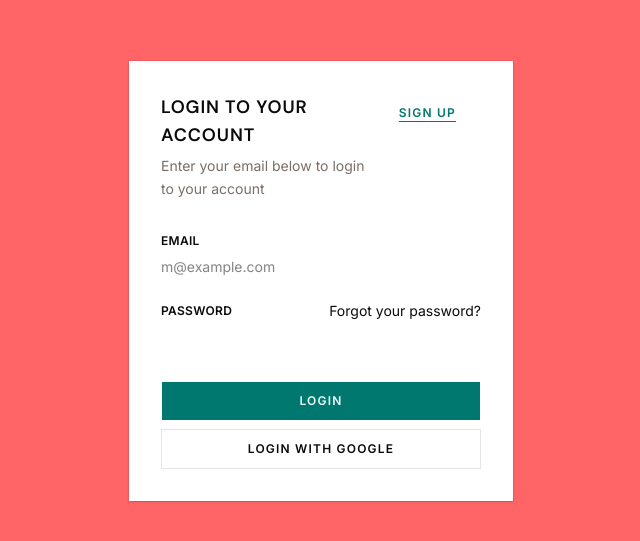
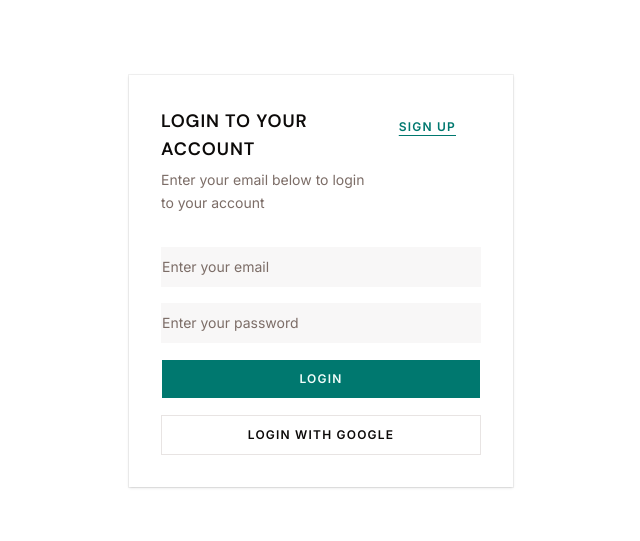
Before and after one commit to umme-Tahazzee/project-nextjs-frontend, a Next.js app: page /login in a window 1280 px wide. Shown: the part 119-660 px from the top of the page, without its empty margins (319-959 px from the left). Built offline with nearby package versions, Linux system fonts and the light colour scheme.

Commit message:
feat :  Implementing Server Action For Login Form

```diff
--- /dev/null
+++ b/app/(auth)/_actions/authAction.ts
@@ -0,0 +1,22 @@
+"use server";
+
+export const loginAction = async (formData: FormData) => {
+  console.log(formData);
+
+  const email = formData.get("email");
+  const password = formData.get("password");
+  const payload = {
+     email,
+     password
+  }
+  const res = await fetch(`${process.env.BACKEND_API_URL}api/auth/login`, {
+    method: "POST",
+    headers: {
+      "content-type": "application/json",
+    },
+    body : JSON.stringify(payload)
+  });
+
+  const result = await res.json()
+  console.log(result)
+};
--- a/app/(auth)/_components/LoginFrom.tsx
+++ b/app/(auth)/_components/LoginFrom.tsx
@@ -1,39 +1,53 @@
-"use client"
+"use client";
 
-import { CardContent } from '@/components/ui/card'
-import { Label } from '@/components/ui/label'
-import { Input } from '@base-ui/react'
+import { Button } from "@/components/ui/button";
+import {
+  Card,
+  CardAction,
+  CardContent,
+  CardDescription,
+  CardHeader,
+  CardTitle,
+} from "@/components/ui/card";
+import { Input } from "@/components/ui/input";
+import { loginAction } from "../_actions/authAction";
 
 const LoginFrom = () => {
   return (
+    <form action={loginAction} className="space-y-4 w-full max-w-sm">
+      <Card className="">
+        <CardHeader className="">
+          <CardTitle>Login to your account</CardTitle>
+          <CardDescription>
+            Enter your email below to login to your account
+          </CardDescription>
+          <CardAction>
+            <Button variant="link">Sign Up</Button>
+          </CardAction>
+        </CardHeader>
+        <CardContent className="space-y-4">
+          <Input
+            name="email"
+            type="email"
+            placeholder="Enter your email"
+            required
+          />
+          <Input
+            name="password"
+            type="password"
+            placeholder="Enter your password"
+            required
+          />
+          <Button type="submit" className="w-full">
+            Login
+          </Button>
+          <Button variant="outline" className="w-full">
+            Login with Google
+          </Button>
+        </CardContent>
+      </Card>
+    </form>
+  );
+};
 
-        <form>
-          <div className="flex flex-col gap-6">
-            <div className="grid gap-2">
-              <Label htmlFor="email">Email</Label>
-              <Input
-                id="email"
-                type="email"
-                placeholder="m@example.com"
-                required
-              />
-            </div>
-            <div className="grid gap-2">
-              <div className="flex items-center">
-                <Label htmlFor="password">Password</Label>
-                <a
-                  href="#"
-                  className="ml-auto inline-block text-sm underline-offset-4 hover:underline"
-                >
-                  Forgot your password?
-                </a>
-              </div>
-              <Input id="password" type="password" required />
-            </div>
-          </div>
-        </form>
-
-  )
-}
-
-export default LoginFrom
+export default LoginFrom;
--- a/app/(auth)/layout.tsx
+++ b/app/(auth)/layout.tsx
@@ -3,7 +3,7 @@ import React from "react"
 
 const AuthLayout = ({children}:{ children: React.ReactNode}) => {
   return (
-    <div className="bg-red-400">
+    <div className="max-w-7xl mx-auto ">
       {children}
     </div>
   )
--- a/app/(auth)/login/page.tsx
+++ b/app/(auth)/login/page.tsx
@@ -1,42 +1,10 @@
-import { Button } from "@/components/ui/button"
-import {
-  Card,
-  CardAction,
-  CardContent,
-  CardDescription,
-  CardFooter,
-  CardHeader,
-  CardTitle,
-} from "@/components/ui/card"
-import { Input } from "@/components/ui/input"
-import { Label } from "@/components/ui/label"
-import LoginFrom from "../_components/LoginFrom"
+import LoginFrom from "../_components/LoginFrom";
+
 
 export default function LoginPage() {
   return (
     <div className="flex h-screen items-center justify-center">
-    <Card className="w-full max-w-sm ">
-      <CardHeader>
-        <CardTitle>Login to your account</CardTitle>
-        <CardDescription>
-          Enter your email below to login to your account
-        </CardDescription>
-        <CardAction>
-          <Button variant="link">Sign Up</Button>
-        </CardAction>
-      </CardHeader>
-      <CardContent>
-         <LoginFrom/>
-      </CardContent>
-      <CardFooter className="flex-col gap-2">
-        <Button type="submit" className="w-full">
-          Login
-        </Button>
-        <Button variant="outline" className="w-full">
-          Login with Google
-        </Button>
-      </CardFooter>
-    </Card>
+    <LoginFrom/>
     </div>
   )
 }
--- a/components/ui/input.tsx
+++ b/components/ui/input.tsx
@@ -9,8 +9,8 @@ function Input({ className, type, ...props }: React.ComponentProps<"input">) {
       type={type}
       data-slot="input"
       className={cn(
-         `h-10 w-full min-w-0 border border-transparent border-b-input
-          bg-transparent px-0 py-1 text-base transition-[color,border-color]
+         `h-10 w-full min-w-0 border border-transparent
+          bg-muted-foreground/5 px-0 py-1 text-base transition-[color,border-color]
           outline-none file:inline-flex file:h-7 file:border-0 file:bg-transparent
           file:text-sm file:font-medium file:text-foreground placeholder:text-muted-foreground
            focus-visible:border-b-ring disabled:pointer-events-none disabled:cursor-not-allowed
```
